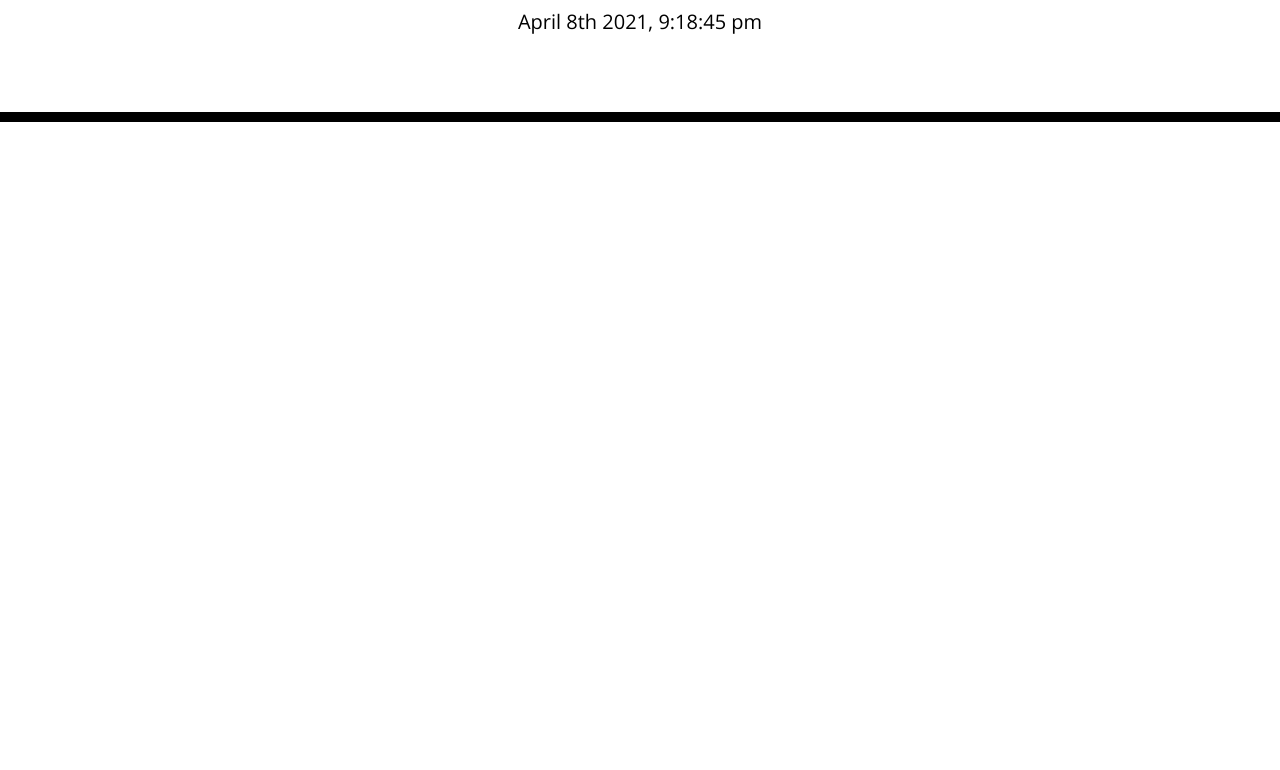
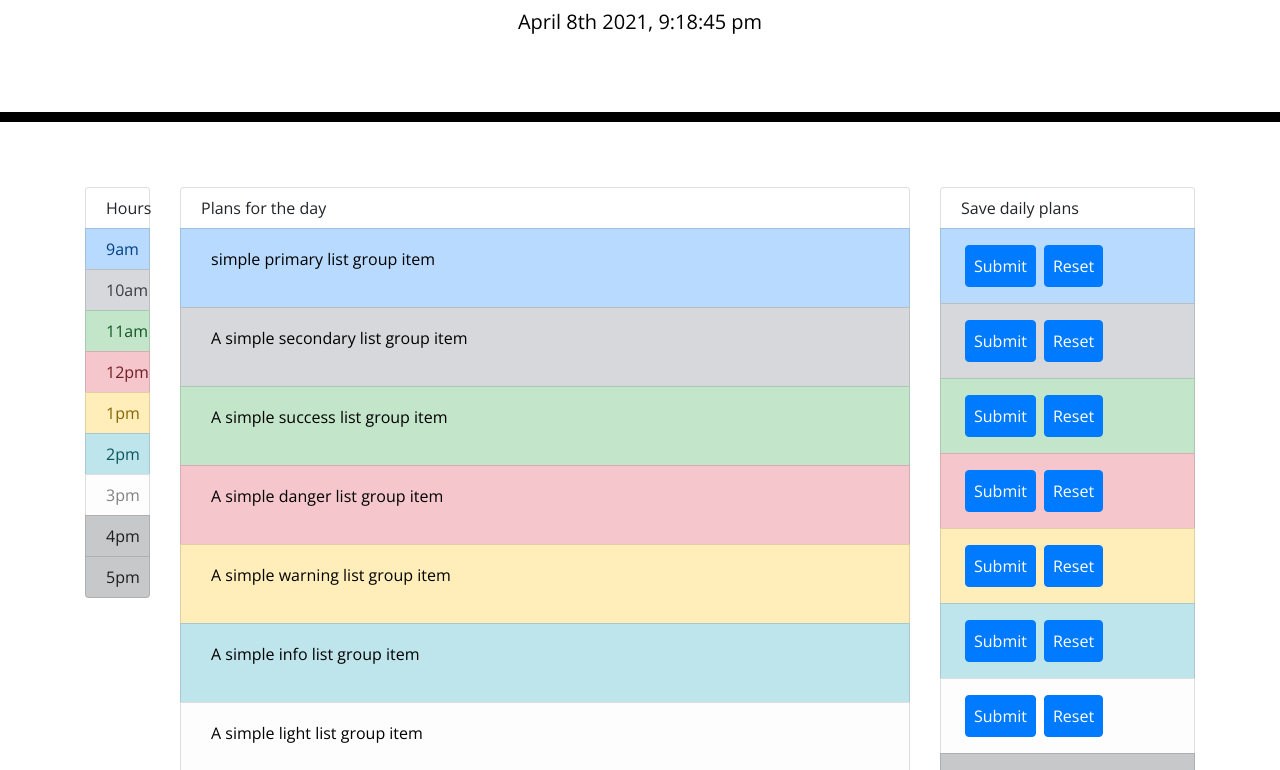
Before and after one commit to haydenabeck/Daily-Planner, a plain HTML site: page index.html in a window 1280 px wide. Shown: the part 182-952 px from the top of the page. Before the commit the page ends 800 px from the top, so only its background shows below. Drawn offline with nearby package versions, Linux system fonts and the light colour scheme.

Commit message:
Added html columns for hours of the day, planners, and buttons

```diff
--- a/assets/style.css
+++ b/assets/style.css
@@ -9,8 +9,8 @@ body {
     border: none;
     resize: none;
     color: #000000;
-    border-left: 1px solid black;
     padding: 10px;
+    width: 100%;
   }
 
   .jumbotron {
--- a/index.html
+++ b/index.html
@@ -30,6 +30,54 @@
     <div class="container">
         <div class="row">
 
+          <div class="col-1">
+            <ul class="list-group">
+              <li class="list-group-item">Hours</li>
+
+              <li class="list-group-item list-group-item-primary">9am</li>
+              <li class="list-group-item list-group-item-secondary">10am</li>
+              <li class="list-group-item list-group-item-success">11am</li>
+              <li class="list-group-item list-group-item-danger">12pm</li>
+              <li class="list-group-item list-group-item-warning">1pm</li>
+              <li class="list-group-item list-group-item-info">2pm</li>
+              <li class="list-group-item list-group-item-light">3pm</li>
+              <li class="list-group-item list-group-item-dark">4pm</li>
+              <li class="list-group-item list-group-item-dark">5pm</li>
+            </ul>
+          </div>
+
+          <div class="col-8">
+            <ul class="list-group">
+              <li class="list-group-item">Plans for the day</li>
+
+              <li class="list-group-item list-group-item-primary"><textarea>simple primary list group item</textarea></li>
+              <li class="list-group-item list-group-item-secondary"><textarea>A simple secondary list group item</textarea></li>
+              <li class="list-group-item list-group-item-success"><textarea>A simple success list group item</textarea></li>
+              <li class="list-group-item list-group-item-danger"><textarea>A simple danger list group item</textarea></li>
+              <li class="list-group-item list-group-item-warning"><textarea>A simple warning list group item</textarea></li>
+              <li class="list-group-item list-group-item-info"><textarea>A simple info list group item</textarea></li>
+              <li class="list-group-item list-group-item-light"><textarea>A simple light list group item</textarea></li>
+              <li class="list-group-item list-group-item-dark"><textarea>A simple dark list group item</textarea></li>
+              <li class="list-group-item list-group-item-dark"><textarea>A simple dark list group item</textarea></li>
+            </ul>
+          </div>
+
+          <div class="col-3">
+            <ul class="list-group">
+              <li class="list-group-item">Save daily plans</li>
+
+              <li class="list-group-item list-group-item-primary"><input class="btn btn-primary m-1 p-2" type="submit" value="Submit"><input class="btn btn-primary m-1 p-2" type="reset" value="Reset"></li>
+              <li class="list-group-item list-group-item-secondary"><input class="btn btn-primary m-1 p-2" type="submit" value="Submit"><input class="btn btn-primary m-1 p-2" type="reset" value="Reset"></li>
+              <li class="list-group-item list-group-item-success"><input class="btn btn-primary m-1 p-2" type="submit" value="Submit"><input class="btn btn-primary m-1 p-2" type="reset" value="Reset"></li>
+              <li class="list-group-item list-group-item-danger"><input class="btn btn-primary m-1 p-2" type="submit" value="Submit"><input class="btn btn-primary m-1 p-2" type="reset" value="Reset"></li>
+              <li class="list-group-item list-group-item-warning"><input class="btn btn-primary m-1 p-2" type="submit" value="Submit"><input class="btn btn-primary m-1 p-2" type="reset" value="Reset"></li>
+              <li class="list-group-item list-group-item-info"><input class="btn btn-primary m-1 p-2" type="submit" value="Submit"><input class="btn btn-primary m-1 p-2" type="reset" value="Reset"></li>
+              <li class="list-group-item list-group-item-light"><input class="btn btn-primary m-1 p-2" type="submit" value="Submit"><input class="btn btn-primary m-1 p-2" type="reset" value="Reset"></li>
+              <li class="list-group-item list-group-item-dark"><input class="btn btn-primary m-1 p-2" type="submit" value="Submit"><input class="btn btn-primary m-1 p-2" type="reset" value="Reset"></li>
+              <li class="list-group-item list-group-item-dark"><input class="btn btn-primary m-1 p-2" type="submit" value="Submit"><input class="btn btn-primary m-1 p-2" type="reset" value="Reset"></li>
+            </ul>
+          </div>
+
         </div>
       <!-- Timeblocks go here -->
     </div>
```
